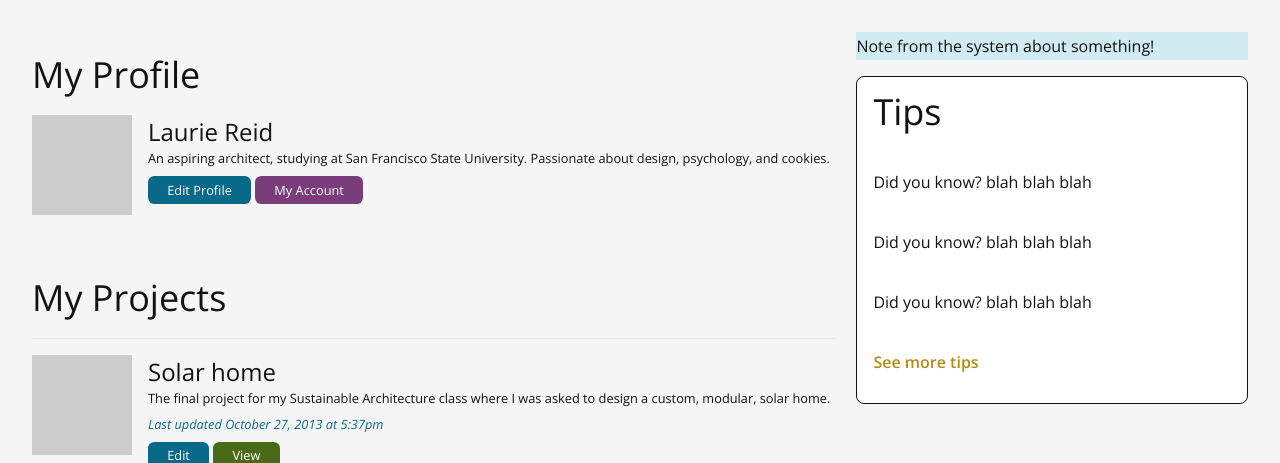
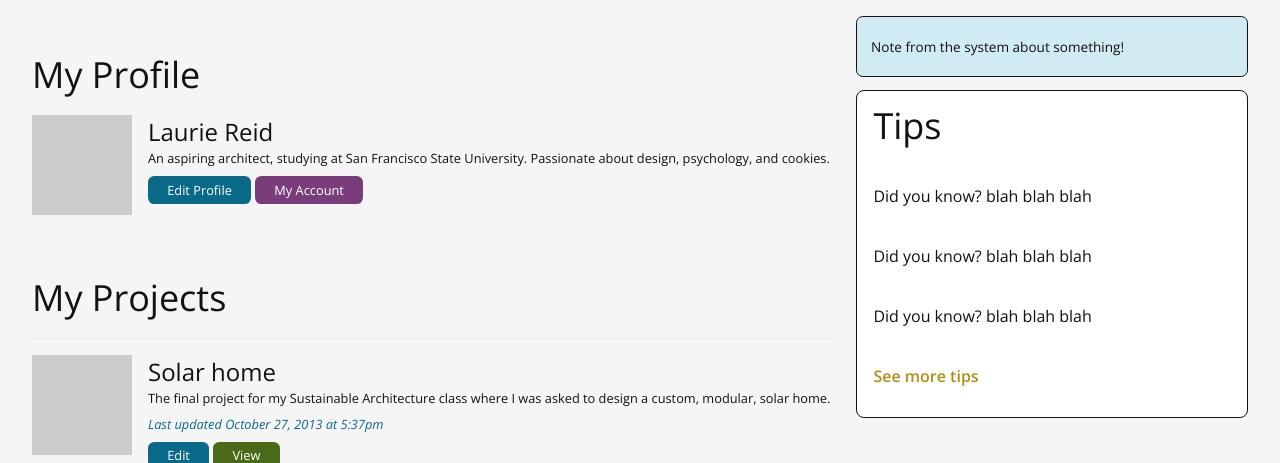
Before and after one commit to meganem/bc-prototype, a PHP site: page /dashboard in a window 1280 px wide. Shown: the part 89-552 px from the top of the page. Run offline with PHP 8.4, Linux system fonts and the light colour scheme; some libraries are stand-ins or nearby versions.

Commit message:
adding well and alert classes to system message in dashboard

```diff
--- a/dashboard/index.php
+++ b/dashboard/index.php
@@ -62,7 +62,7 @@ include $headerInclude;
 
 	                    </div>
 	                    <div class="span4">
-	                    	<div class="alert-info">
+	                    	<div class="well alert alert-info">
 	                    		<p>Note from the system about something!</p>
 	                    	</div>
 	                    	<div id="dashboard-tips" class="well">
```
